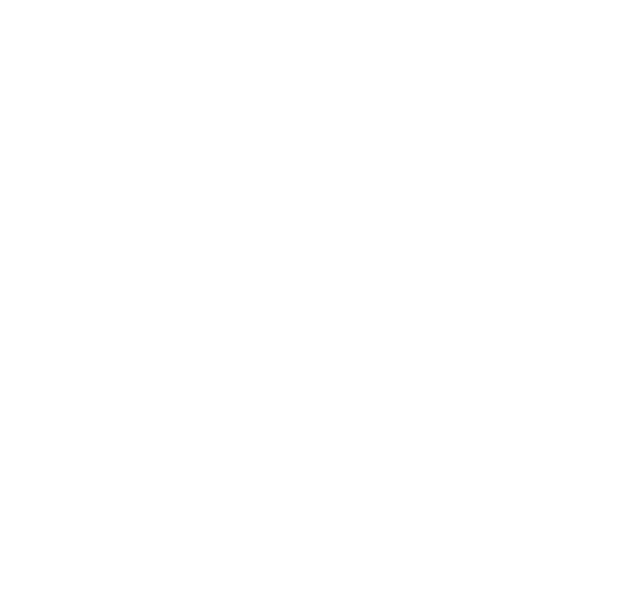
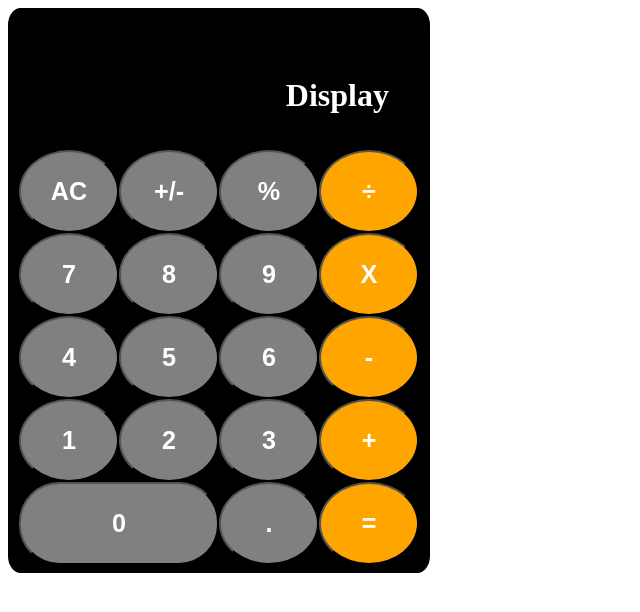
Before and after one commit to AliJowhar/Calculator2, a plain HTML site: page index.html in a window 1280 px wide. Shown: the whole page, without its empty margins (0-640 px from the left). Drawn offline with Linux system fonts and the light colour scheme.

Commit message:
Added the styling to to the html elements

```diff
--- a/index.html
+++ b/index.html
@@ -2,42 +2,44 @@
 <html lang="en">
   <head>
     <meta charset="UTF-8" />
+    <link rel="stylesheet" href="style.css">
     <meta name="viewport" content="width=device-width, initial-scale=1.0" />
     <title>Rock paper scissors</title>
   </head>
   <body>
-    <div class="mainContainer">
-      <div class="Disscrean"></div>
-      <div class="btns">
-        <div class="first-row">
-            <div class="ac"></div>
-            <div class="+/-\"></div>
-            <div class="%"></div>
-            <div class="÷"></div>
-          </div>
-        <div class="second-row">
-            <div class="7"></div>
-            <div class="8"></div>
-            <div class="9"></div>
-            <div class="X"></div>
-          </div>
-        <div class="third-row">
-            <div class="4"></div>
-            <div class="5"></div>
-            <div class="6"></div>
-            <div class=""></div>
-          </div>
-        <div class="fourth-row">
-            <div class="1"></div>
-            <div class="2"></div>
-            <div class="3"></div>
-            <div class="+"></div>
-          </div>
-        <div class="fifth-row">
-            <div class="0"></div>
-            <div class="."></div>
-            <div class="="></div>
-          </div>
+    <div class="Calculator">
+      <div class="Display-screan"> Display</div>
+
+      <div class="grid-Btns">
+
+            <button class="clear">AC</button>
+            <button class="+/-\]">+/-</button>
+            <button class="%">%</button>
+            <button class="divide">÷</button>
+
+
+            <button class="btn-num">7</button>
+            <button class="btn-num">8</button>
+            <button class="btn-num">9</button>
+            <button class="multiply">X</button>
+
+
+            <button class="btn-num">4</button>
+            <button class="btn-num">5</button>
+            <button class="btn-num">6</button>
+            <button class="minus">-</button>
+
+
+            <button class="btn-num">1</button>
+            <button class="btn-num">2</button>
+            <button class="btn-num">3</button>
+            <button class="add">+</button>
+
+
+            <button class="btn-num zero">0</button>
+            <button class="btn-num">.</button>
+            <button class="equals">=</button>
+
         </div>
       </div>
     </div>
--- a/style.css
+++ b/style.css
@@ -0,0 +1,56 @@
+.Calculator {
+  background-color: black;
+  width: 400px;
+  height: 542px;
+  padding-top: 1px;
+  border: 11px black solid;
+  border-radius: 3%;
+}
+
+.Display-screan {
+  background-color: black;
+  color: white;
+  height: 90px;
+  margin: 9px;
+  padding-top: 20px;
+  padding-right: 20px;
+  border: 1px solid black;
+  border-radius: 3%;
+  font-family: "Times New Roman", Times, serif;
+  font-size: xx-large;
+  font-weight: 900;
+  display: flex;
+  flex-direction: column;
+  align-items: end;
+  justify-content: center;
+}
+
+.grid-Btns {
+  color: white;
+  font-size: 21px;
+  display: grid;
+  grid-template-columns: repeat(4, 1fr);
+  grid-template-rows: repeat(4, 1fr);
+}
+
+button {
+  height: 83px;
+  font-weight: 600;
+  font-size: larger;
+  border-radius: 50%;
+  background-color: grey;
+  color: white;
+}
+
+.equals,
+.add,
+.minus,
+.multiply,
+.divide {
+  background-color: orange;
+}
+
+button.zero {
+  grid-column: span 2;
+  border-radius: 40px;
+}
```
